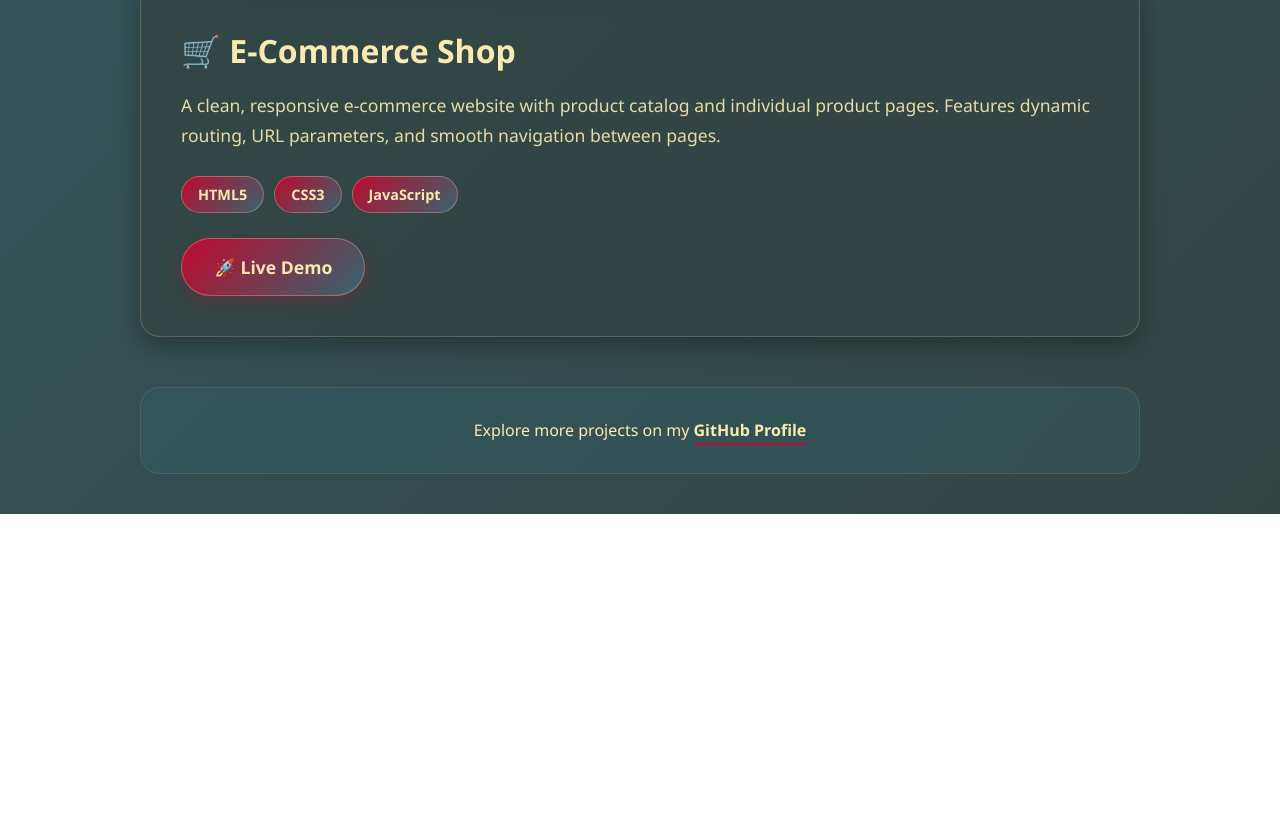
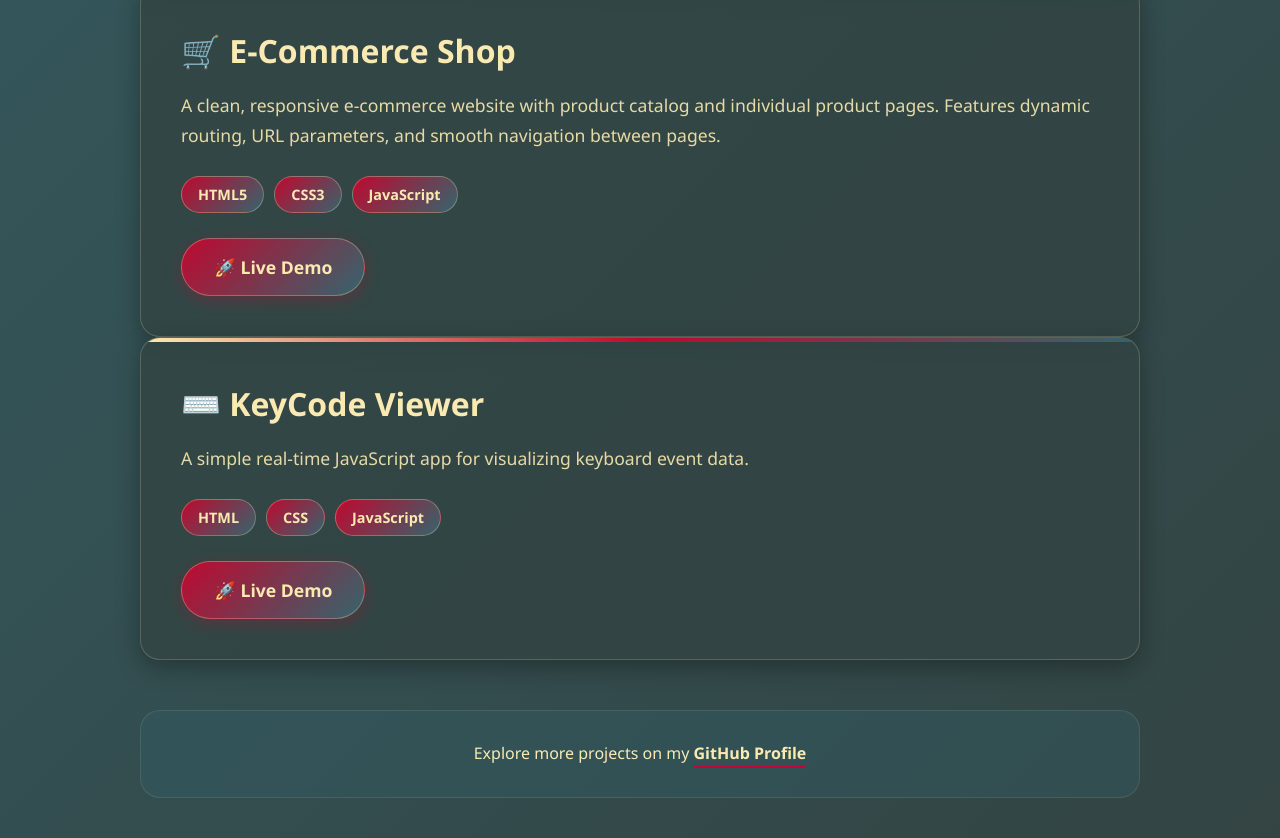
Before and after one commit to negar-m/web-development-portfolio, a plain HTML site: page index.html in a window 1280 px wide. Shown: the part 1900-2738 px from the top of the page. Before the commit the page ends 2414 px from the top, so only its background shows below. Drawn offline with Linux system fonts and the light colour scheme.

Commit message:
Update index.html

```diff
--- a/index.html
+++ b/index.html
@@ -369,7 +369,24 @@
         </div>
 
         </div>
+             <div class="projects-grid">
+                  <div class="project-card">
+                    <h2>⌨️ KeyCode Viewer</h2>
+                    <p>
+                          A simple real-time JavaScript app for visualizing keyboard event data.
+                            </p>
 
+<div class="tech-stack">
+  <span class="tech-tag">HTML</span>
+  <span class="tech-tag">CSS</span>
+  <span class="tech-tag">JavaScript</span>
+</div>
+
+                    <a href="beginner-projects/keycode" target="_blank" rel="noopener noreferrer" class="demo-btn">
+                        🚀 Live Demo
+                    </a>
+                </div>
+            </div>
         <div class="footer">
             <p>Explore more projects on my <a href="https://github.com/negar-m" target="_blank" class="github-link">GitHub Profile</a></p>
         </div>
```
